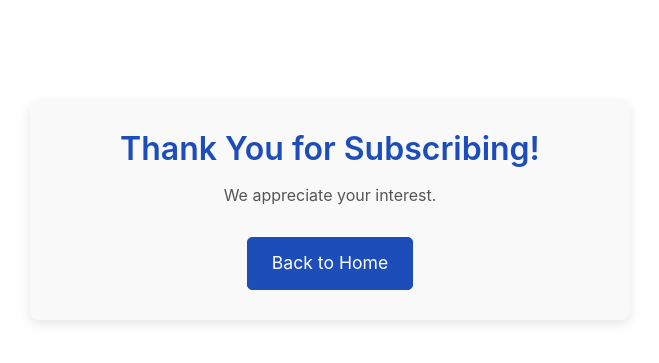
After one commit to ahearndylan/CentroApp, a Django app: page /subscribe_success/ in a window 1280 px wide. The commit adds this page. Shown: the top 363 px of the page, without its empty margins (310-969 px from the left). Run offline with Django 5.2, Linux system fonts and the light colour scheme; some libraries are stand-ins or nearby versions.

Commit message:
Fix subscribe function

```diff
--- a/Centro/urls.py
+++ b/Centro/urls.py
@@ -51,4 +51,8 @@ urlpatterns = [
 
     path('contact/success/', user_views.contact_success_view, name='contact_success'),
     path('contact/', user_views.contact_view, name='contact'),
+
+    path('subscribe/', user_views.subscribe_view, name='subscribe'),
+    path('subscribe_success/', user_views.subscribe_success_view, name='subscribe_success'),
+
 ]
--- /dev/null
+++ b/users/templates/subscribe_success.html
@@ -0,0 +1,63 @@
+<!DOCTYPE html>
+<html lang="en">
+<head>
+    <meta charset="UTF-8">
+    <meta name="viewport" content="width=device-width, initial-scale=1.0">
+    <title>Subscription Successful</title>
+    <link href="https://stackpath.bootstrapcdn.com/bootstrap/4.5.2/css/bootstrap.min.css" rel="stylesheet">
+    <style>
+        .success-container {
+            max-width: 600px;
+            margin: 100px auto;
+            padding: 30px;
+            background-color: #f9f9f9;
+            border-radius: 8px;
+            box-shadow: 0px 4px 12px rgba(0, 0, 0, 0.1);
+            text-align: center;
+        }
+
+        .success-container h2 {
+            color: #1d4db8;
+            font-size: 2rem;
+            margin-bottom: 15px;
+            font-weight: 600;
+        }
+
+        .success-container p {
+            font-size: 1rem;
+            color: #555;
+            margin-bottom: 30px;
+        }
+
+        .btn-green {
+            background-color: #1d4db8 !important;
+            border-color: #1d4db8 !important;
+            color: white !important;
+            padding: 0.75rem 1.5rem;
+            font-size: 1.1rem;
+            border-radius: 5px;
+            text-decoration: none;
+        }
+
+        .btn-green:hover {
+            background-color: #173d94 !important;
+            border-color: #173d94 !important;
+            color: white !important;
+        }
+    </style>
+</head>
+<body>
+
+<div class="container">
+    <div class="success-container">
+        <h2>Thank You for Subscribing!</h2>
+        <p>We appreciate your interest.</p>
+        <a href="{% url 'home' %}" class="btn btn-green">Back to Home</a>
+    </div>
+</div>
+
+<script src="https://code.jquery.com/jquery-3.5.1.slim.min.js"></script>
+<script src="https://cdn.jsdelivr.net/npm/@popperjs/core@2.5.2/dist/umd/popper.min.js"></script>
+<script src="https://stackpath.bootstrapcdn.com/bootstrap/4.5.2/js/bootstrap.min.js"></script>
+</body>
+</html>
--- a/users/views.py
+++ b/users/views.py
@@ -13,6 +13,8 @@ from reportlab.lib.pagesizes import letter
 from reportlab.pdfgen import canvas
 from io import BytesIO
 from reportlab.lib import colors
+from .forms import SubscribeForm
+
 
 
 def home(request):
@@ -257,3 +259,31 @@ def referral_view(request):
 
 def referral_success(request):
     return render(request, 'forms/referral_success.html')
+
+def subscribe_view(request):
+    if request.method == "POST":
+        form = SubscribeForm(request.POST)
+        if form.is_valid():
+            full_name = form.cleaned_data['full_name']
+            email = form.cleaned_data['email']
+
+            subject = "New Subscription Request"
+            message = f"Subscriber Name: {full_name}\nSubscriber Email: {email}"
+            recipient_email = 'contactcentroinc@gmail.com'
+
+            try:
+                send_mail(
+                    subject,
+                    message,
+                    settings.DEFAULT_FROM_EMAIL,
+                    [recipient_email],
+                )
+                return redirect('subscribe_success')
+            except Exception as e:
+                print(f"Error sending subscription email: {e}")
+                return HttpResponse("There was an error processing your subscription.")
+    else:
+        return HttpResponse("Invalid request.")
+
+def subscribe_success_view(request):
+    return render(request, 'subscribe_success.html')
```
Also changed, not shown: users/forms.py (+12 -0 lines), users/templates/base.html (+4 -3 lines).
